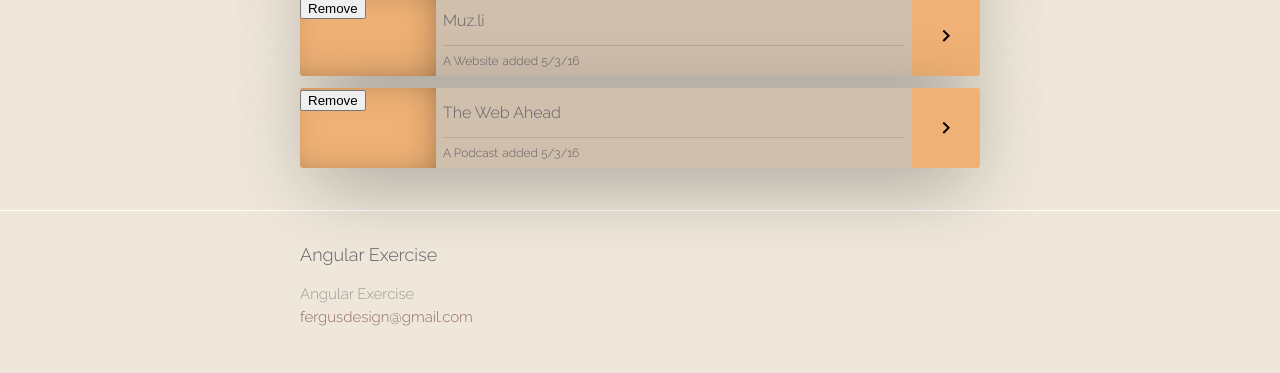
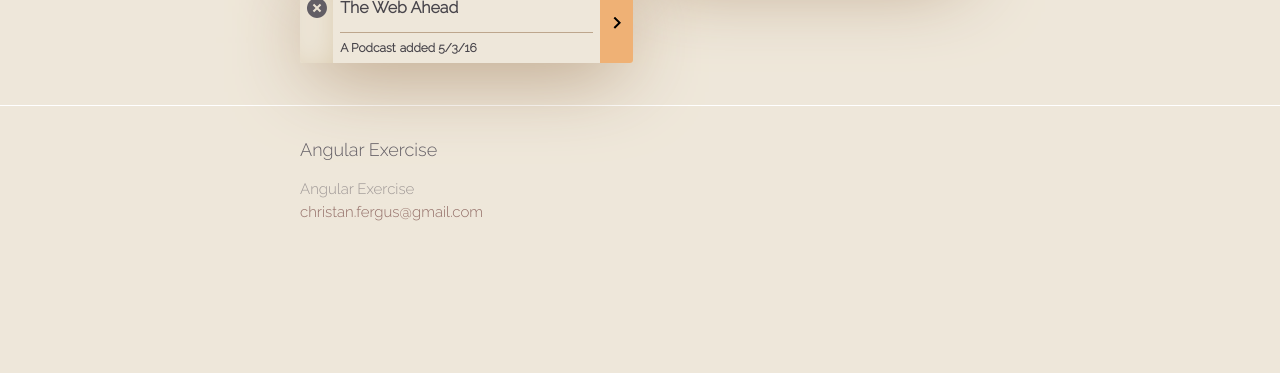
Before and after one commit to fergd/angularx, a website: page index.html in a window 1280 px wide. Shown: the part 445-818 px from the top of the page. Drawn offline with nearby package versions, Linux system fonts and the light colour scheme.

Commit message:
finishing touches to design and readme

```diff
--- a/index.html
+++ b/index.html
@@ -62,19 +62,18 @@
 	                            </div>
 	                        </div>
 	                        <ul class="not-style-type category-tabs">
-	                            <li class="is-website" ng-model="resourceType">Web</li>
-	                            <li class="is-podcast" ng-model="resourceType">Podcast</li>
-	                            <li class="is-book" ng-model="resourceType">Books</li>
+	                            <li class="is-website" ng-model="resourceType" ng-click="tabbed()">Web</li>
+	                            <li class="is-podcast" ng-model="resourceType" ng-click="tabbed()">Podcast</li>
+	                            <li class="is-book" ng-model="resourceType" ng-click="tabbed()">Books</li>
 	                            <!-- Did not have a chance to address notes feature -->
-	                            <li class="is-notes" ng-model="resourceType">Notes</li>
+	                            <li class="is-notes" ng-model="resourceType" ng-click="tabbed()">Notes</li>
 	                        </ul>
 	                        <section class="resources-list">
 	                            <h2>Your Resources</h2>
 	                            <ul class="no-style-type" >
 	                                <li class="resource-item-wrapper item-has-animation" ng-repeat="item in items | orderBy:-'item.date'">
 	                                    <div class="re-category is-podcast" ng-click="remove($index)">
-	                                    <button ng-click="remove($index)">Remove</button>
-	                                        <span class="is-hidden">Book</span>
+											<i class="icon-add" ng-click="remove($index)"><svg xmlns="http://www.w3.org/2000/svg"><path d="M0 0h24v24H0z" fill="none"/><path d="M12 2C6.48 2 2 6.48 2 12s4.48 10 10 10 10-4.48 10-10S17.52 2 12 2zm5 11h-4v4h-2v-4H7v-2h4V7h2v4h4v2z"/></svg></i>
 	                                    </div>
 	                                    <div class="re-middle">
 	                                        <div class="re-title is-ellipsis">
@@ -103,15 +102,8 @@
 	                <div class="footer-col footer-col-1">
 	                    <ul class="contact-list">
 	                        <li>Angular Exercise</li>
-	                        <li><a href="mailto:fergusdesign@gmail.com">fergusdesign@gmail.com</a></li>
+	                        <li><a href="mailto:christan.fergus@gmail.com">christan.fergus@gmail.com</a></li>
 	                    </ul>
-	                </div>
-	                <div class="footer-col footer-col-2">
-	                    <ul class="social-media-list">
-	                    </ul>
-	                </div>
-	                <div class="footer-col footer-col-3">
-	                    <p></p>
 	                </div>
 	            </div>
 	        </div>
--- a/js/app.js
+++ b/js/app.js
@@ -32,7 +32,6 @@
             date: new Date()
         }];
 
-
         $scope.add = function() {
             $scope.items.push({
                 name: $scope.titleInput,
@@ -49,6 +48,10 @@
         $scope.remove = function(index) {
             $scope.items.splice(index, 1);
         };
+
+        $scope.tabbed = function() {
+            console.log("I'd rather be filtering");
+        };
     });
 
 })();
--- a/styles/sass/atoms/_resource-item.scss
+++ b/styles/sass/atoms/_resource-item.scss
@@ -2,10 +2,18 @@
 	overflow: hidden;
 	height: 80px;
 	width: 100%;
-	min-width: 320px;
-	margin-bottom: 12px;
+	margin: 0 auto 12px auto;
 	border-radius: 3px;
-	box-shadow: 0px 17px 81px -13px rgba(0,0,0,0.42);
+	box-shadow: 0px 17px 81px -13px darken($bailys, 20%);
+
+	@media screen and (min-width: 600px) {
+		width: 49%;
+		float: left;
+		margin: 0 0 12px 0;
+		&:nth-child(odd){
+			margin-right: 1%;
+		}
+	}
 
 	& > div{
 		float: left;
@@ -20,26 +28,33 @@
 		height: 100%;
 	}
 	.re-category{
-		width: 20%;
-		box-shadow: inset -7px 0px 39px -17px rgba(0,0,0,0.53);
+		width: 10%;
+		box-shadow: inset -7px 0px 39px -17px darken($cream, 20%);
+		position: relative;
+		background-color: $cream;
 
-		&.is-podcast{
-			background-color: $yellow;
+		i{
+			display: block;
+			width: 24px;
+			height: 24px;
+			position: absolute;
+			left: 50%;
+			top: 13px;
+			transform: translateX(-50%);
 		}
-		&.is-website{
-			background-color: $brick;
-		}
-		&.is-book{
-			background-color: $orange;
-		}
-		&.is-notes{
-			background-color: $bailys;
+		svg{
+			fill: $dirt;
+			width: 24px;
+			height: 24px;
+			transform: rotate(45deg);
 		}
 	}
 	.re-middle{
-		width: 70%;
-		background-color: $bailys;
+		width: 80%;
+		background-color: $cream;
 		padding: 0 7px;
+		color: $black;
+		font-weight: bold;
 
 		.re-title,
 		.re-info{
--- a/styles/sass/atoms/_stats-control.scss
+++ b/styles/sass/atoms/_stats-control.scss
@@ -28,6 +28,7 @@
 		width: 60%;
 		text-align: left;
 		font-size: 100%;
+
 		button{
 			position: relative;
 			font-size: 16px;
@@ -40,7 +41,9 @@
 			line-height: 50px;
 			vertical-align: middle;
 			color: $dirt;
+			font-weight: bold;
 			&:first-child{
+				color: $white;
 				background-image: radial-gradient($orange, darken($orange, 5%));
 			}
 			&:last-child{
@@ -63,6 +66,15 @@
 					fill: $black;
 				}
 			}
+
 		}
 	}
 }
+
+@media screen and (min-width: 600px){
+	.buttons-group{
+		button{
+			padding-left: 21px !important;
+		}
+	}
+}
--- a/styles/sass/molecules/_resources-list.scss
+++ b/styles/sass/molecules/_resources-list.scss
@@ -1,4 +1,4 @@
 .resources-list{
-	margin-top: 61px;
+	margin-top: 48px;
 	width: 100%;
 }
--- a/styles/sass/organisms/_forms.scss
+++ b/styles/sass/organisms/_forms.scss
@@ -2,7 +2,8 @@
 	overflow: hidden;
 	margin: 0 auto 40px auto;
 	padding: 9px;
-	box-shadow: inset 0 0px 39px -17px rgba(0,0,0,0.53);
+	background: radial-gradient(lighten($cream, 5%), rgba(238, 231, 218, 0.1));
+	// box-shadow: inset 0 0px 39px -17px darken($bailys, 20%);
 
 	legend{
 		font-size: 21px;
@@ -21,7 +22,7 @@
 		border: none;
 		padding: 0;
 		margin: 0 0 21px 0;
-		max-width: 540px;
+		max-width: 480px;
 		margin: 0 auto;
 	}
 	input[type="text"]{
```
Also changed, not shown: README.md, styles/css/main.css, 1 other file.
